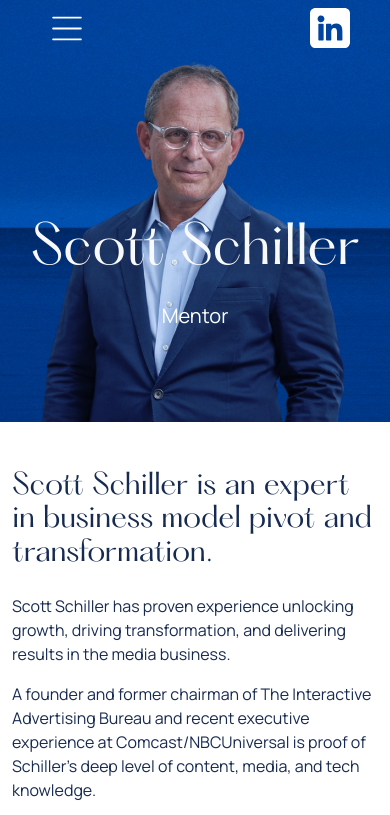
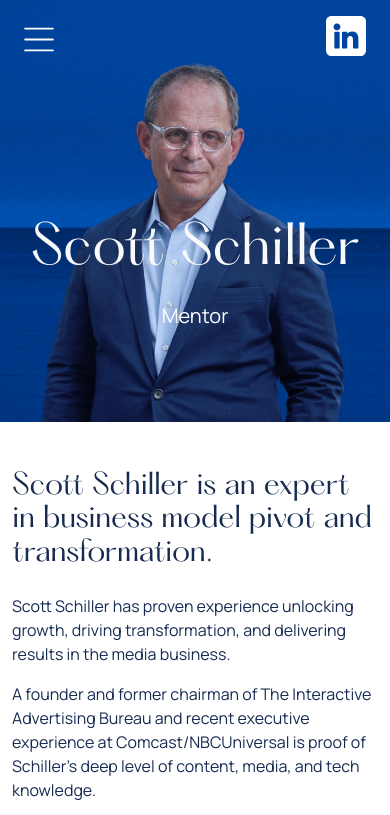
Before and after one commit to opuscule/scottyschiller, an Eleventy site: page src/index.njk in a window 390 px wide. Shown: the top 815 px of the page. Built offline with nearby package versions, Linux system fonts and the light colour scheme; Eleventy itself is replaced by a stand-in of ours; files that its build step writes are made by us from their sources.

Commit message:
Mobile Nav Edits per Design Request

```diff
--- a/src/index.njk
+++ b/src/index.njk
@@ -63,13 +63,19 @@
 				.nav-link:focus .li_icon_nav path { fill:#FFF; }
 
 
-			.navbar-toggler { border:none !important; }
+
+
+			.navbar-toggler { border:none !important; padding: 0 !important; }
 			.navbar-toggler:focus { box-shadow:none !important; }
 			.navbar-toggler .navbar-toggler-icon { background-image: var(--navbar-toggler-icon-open); }
 			.navbar-toggler.collapsed .navbar-toggler-icon { background-image: var(--navbar-toggler-icon-closed); }
+			.navbar_mobile { width:100%; max-width:1320px; padding:0 1.5rem; }
 			@media (max-width: 768px) {
+				.navbar-toggler { margin-top: 15px !important; }
+				.nav-link { padding-top:8px !important; }
 				.navbar-collapse { height:calc(100dvh - 56px);  }
 				.bg-color-change {background-color: var(--bluebg) !important; }
+				.navbar_mobile { padding: 0 0.5rem !important; }
 			}
 
 			header#header { background-image: url('assets/ss-banner-bg.jpg'); background-size: cover; background-position: center center; min-height: 50vh; position:relative; background-color: #00429A; }
@@ -240,7 +246,7 @@
 			@media ( max-width: 768px ) {
 				nav.navbar { flex-wrap: nowrap; align-items: flex-start; }
 				.navbar-collapse { position: absolute; background-color: var(--bluebg); width: 100%; padding: 2vw 6vw; top: 56px; left: 0; }
-				.nav-link { font-size: 1.5rem; }
+				.nav-link { font-size: 2rem; }
 				.media_meta_wrapper h3 { font-size: 1.15rem; }
 				.media_meta_wrapper p { font-size: 0.9rem; }
 				.media_overlay { height: 80%; }
@@ -257,14 +263,14 @@
 			<div class="row">
 				<div class="col d-flex flex-column justify-content-between" style="z-index: 9;">
 					<nav id="top_Nav" class="navbar navbar-dark navbar-expand-md justify-content-center px-3 fixed-top" style="background-color: rgba(23,43,82,0);">
-						<div class="d-flex justify-content-between my-auto" style="width:100%; max-width:1320px;padding:0 1.5rem;">
+						<div class="d-flex justify-content-between my-auto navbar_mobile">
 						<div id="topLogo" class="sslogo text-white d-none d-md-block" style="opacity: 0;"><span>Scott</span><br>Schiller</div>
 						<button class="navbar-toggler collapsed" type="button" data-bs-toggle="collapse" data-bs-target="#navbarScroll" aria-controls="navbarScroll" aria-expanded="false" aria-label="Toggle navigation">
 						  <span class="navbar-toggler-icon"></span>
 						</button>
 
 						<div class="collapse navbar-collapse" id="navbarScroll">
-							<div class="sslogo text-white d-block d-md-none mt-3" style="opacity: 0.979125;"><span>Scott</span><br>Schiller</div>
+							<div class="sslogo text-white d-block d-md-none mt-4" style="opacity: 0.979125;"><span>Scott</span><br>Schiller</div>
 						  <ul class="navbar-nav ms-auto my-2 my-lg-0 navbar-nav-scroll d-flex justify-content-end">
 							<li class="nav-item me-md-3">
 							  <a class="nav-link" href="#about">About</a>
```
Also changed, not shown: public/index.html.
